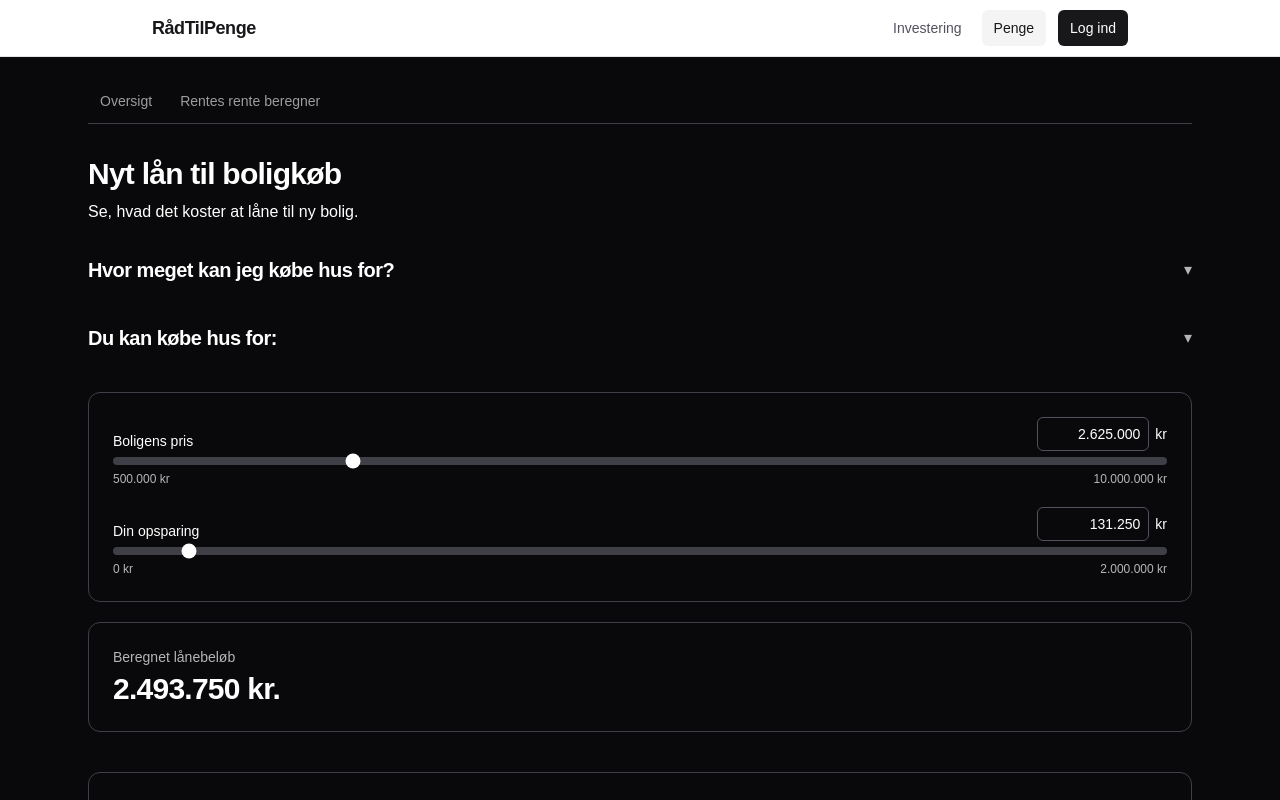
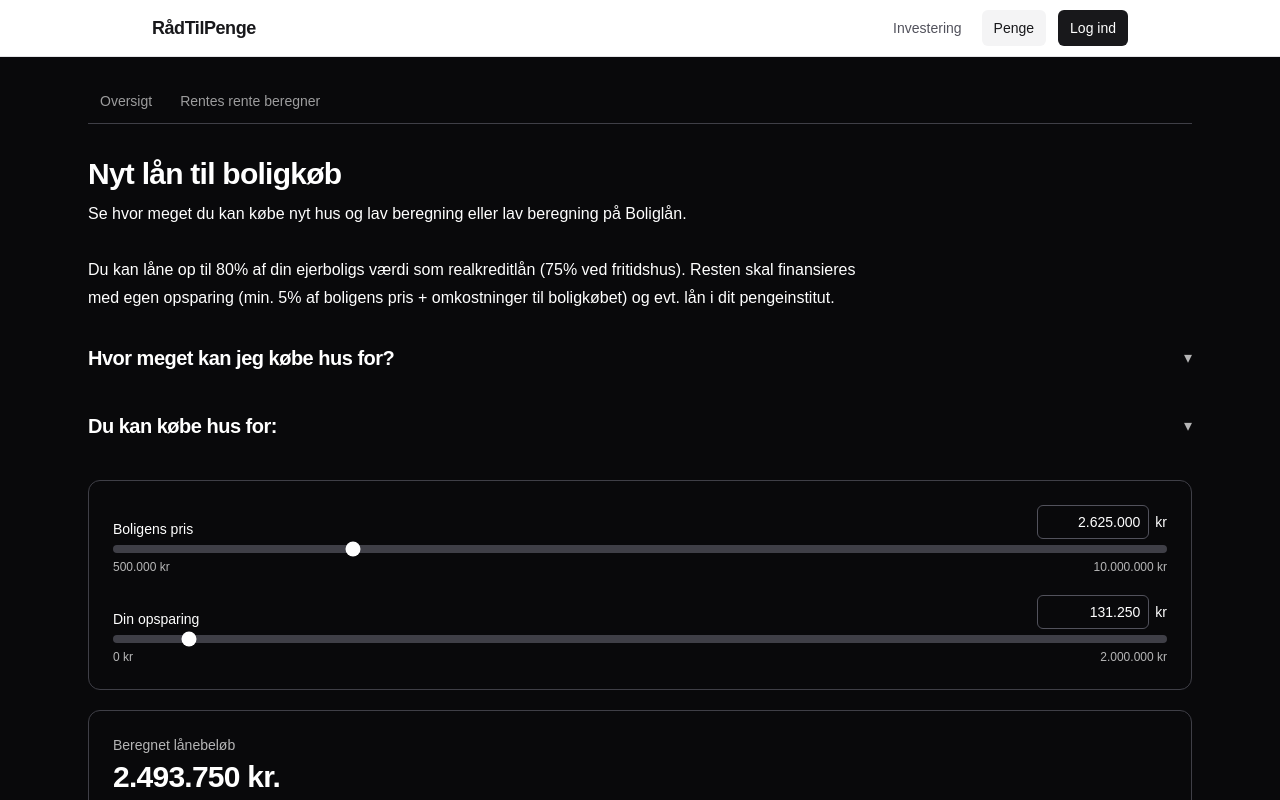
Before and after one commit to Venzul/raadtilpenge, a Next.js app: page /penge/boligkoeb-beregner in a window 1280 px wide. Shown: the top 800 px of the page. Built offline with nearby package versions, Linux system fonts and the light colour scheme.

Commit message:
Update BoligkoebBeregnerPage content: Enhanced description of loan options and financing details for home purchases, improving clarity and user guidance.

```diff
--- a/app/penge/boligkoeb-beregner/page.tsx
+++ b/app/penge/boligkoeb-beregner/page.tsx
@@ -14,8 +14,15 @@ export default function BoligkoebBeregnerPage() {
         <h1 className="text-3xl font-semibold tracking-tight text-white">
           Nyt lån til boligkøb
         </h1>
-        <p className="mt-2 max-w-2xl text-white">
-          Se, hvad det koster at låne til ny bolig.
+        <p className="mt-2 max-w-3xl leading-7 text-white">
+          Se hvor meget du kan købe nyt hus og lav beregning eller lav beregning
+          på Boliglån.
+          <br />
+          <br />
+          Du kan låne op til 80% af din ejerboligs værdi som realkreditlån (75%
+          ved fritidshus). Resten skal finansieres med egen opsparing (min. 5%
+          af boligens pris + omkostninger til boligkøbet) og evt. lån i dit
+          pengeinstitut.
         </p>
       </div>
 
```
